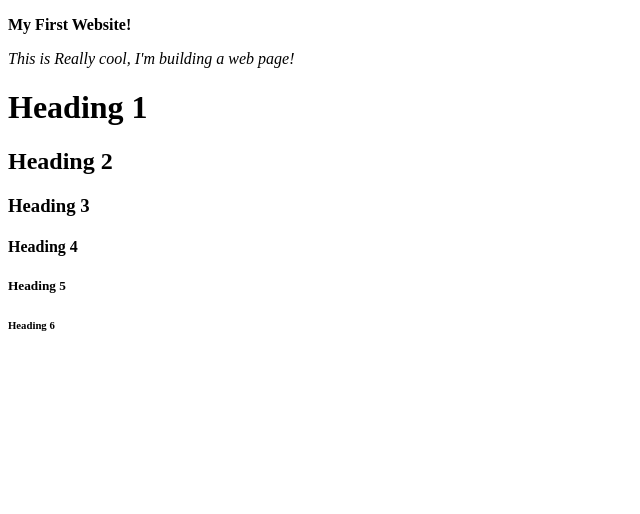
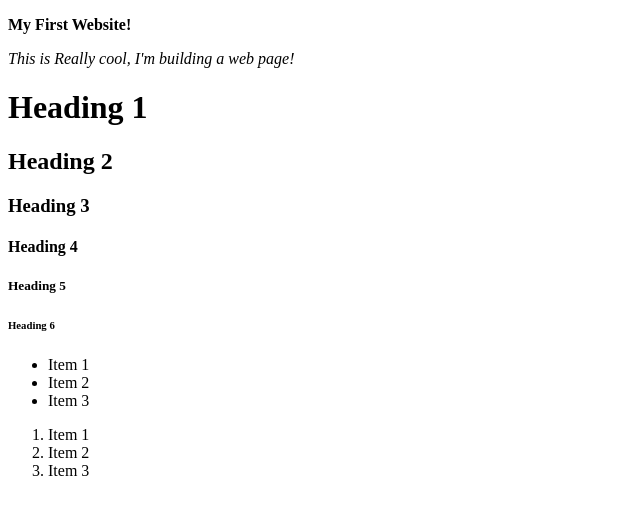
Before and after one commit to Montse58/my-first-website, a plain HTML site: page index.html in a window 1280 px wide. Shown: the whole page, without its empty margins (0-640 px from the left). Drawn offline with Linux system fonts and the light colour scheme.

Commit message:
learned about lists, ordered and unordered

```diff
--- a/index.html
+++ b/index.html
@@ -21,6 +21,21 @@
     <h4>Heading 4</h4>
     <h5>Heading 5</h5>
     <h6>Heading 6</h6>
+
+    <ul>
+        <li>
+            Item 1
+        </li>
+        <li> Item 2</li>
+        <li> Item 3</li>
+    </ul>
+
+    <ol>
+        <li>Item 1</li>
+        <li> Item 2</li>
+        <li> Item 3</li>
+    </ol>
+
 </body>
 <!-- This is a comment -->
 </html>
```
